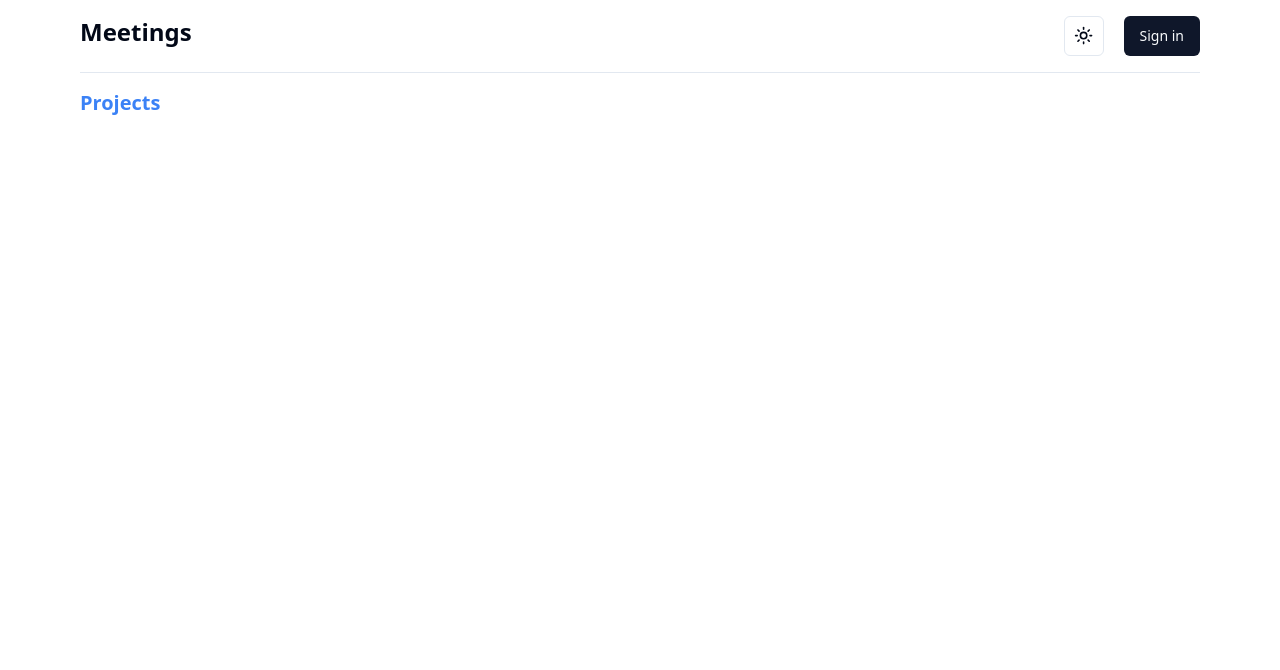
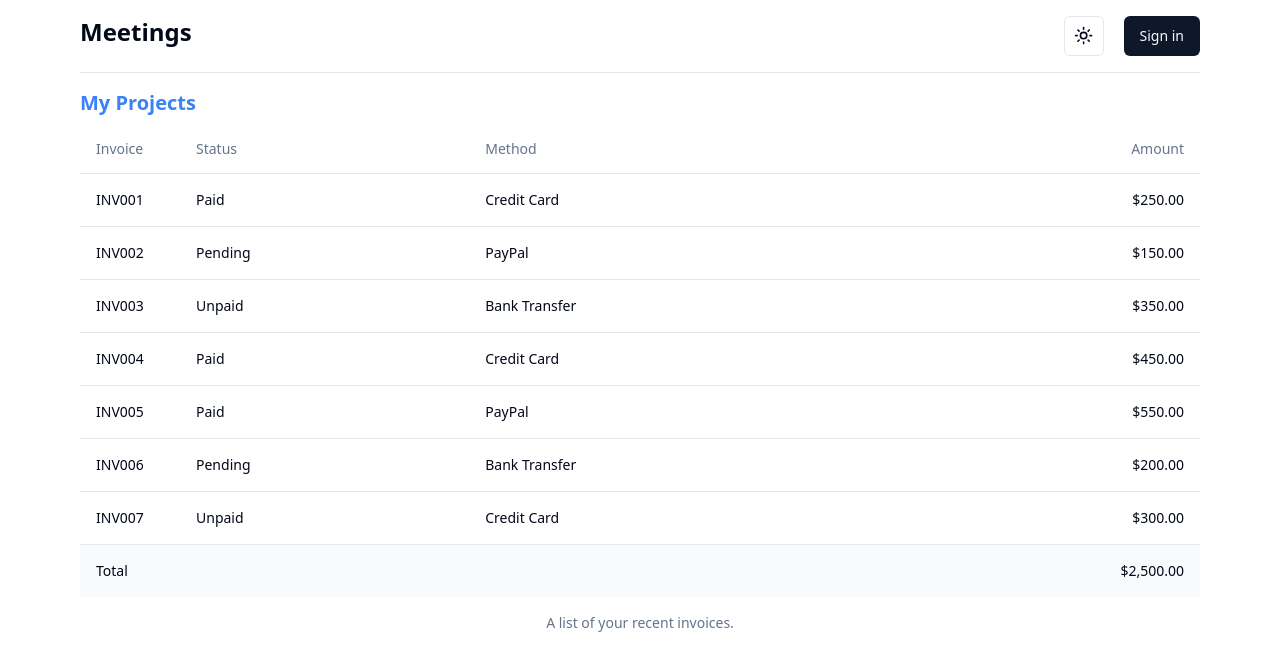
Before and after one commit to simonjcarr/meetings, a Next.js app: page /projects in a window 1280 px wide. Shown: the top 670 px of the page. Built offline with nearby package versions, Linux system fonts and the light colour scheme; no server answers.

Commit message:
add ProjectList to project detail page

```diff
--- /dev/null
+++ b/src/app/components/projects/ProjectList.tsx
@@ -0,0 +1,87 @@
+import {
+    Table,
+    TableBody,
+    TableCaption,
+    TableCell,
+    TableFooter,
+    TableHead,
+    TableHeader,
+    TableRow,
+} from "@/components/ui/table"
+
+const invoices = [
+    {
+        invoice: "INV001",
+        paymentStatus: "Paid",
+        totalAmount: "$250.00",
+        paymentMethod: "Credit Card",
+    },
+    {
+        invoice: "INV002",
+        paymentStatus: "Pending",
+        totalAmount: "$150.00",
+        paymentMethod: "PayPal",
+    },
+    {
+        invoice: "INV003",
+        paymentStatus: "Unpaid",
+        totalAmount: "$350.00",
+        paymentMethod: "Bank Transfer",
+    },
+    {
+        invoice: "INV004",
+        paymentStatus: "Paid",
+        totalAmount: "$450.00",
+        paymentMethod: "Credit Card",
+    },
+    {
+        invoice: "INV005",
+        paymentStatus: "Paid",
+        totalAmount: "$550.00",
+        paymentMethod: "PayPal",
+    },
+    {
+        invoice: "INV006",
+        paymentStatus: "Pending",
+        totalAmount: "$200.00",
+        paymentMethod: "Bank Transfer",
+    },
+    {
+        invoice: "INV007",
+        paymentStatus: "Unpaid",
+        totalAmount: "$300.00",
+        paymentMethod: "Credit Card",
+    },
+]
+
+export default function ProjectList() {
+    return (
+        <Table>
+            <TableCaption>A list of your recent invoices.</TableCaption>
+            <TableHeader>
+                <TableRow>
+                    <TableHead className="w-[100px]">Invoice</TableHead>
+                    <TableHead>Status</TableHead>
+                    <TableHead>Method</TableHead>
+                    <TableHead className="text-right">Amount</TableHead>
+                </TableRow>
+            </TableHeader>
+            <TableBody>
+                {invoices.map((invoice) => (
+                    <TableRow key={invoice.invoice}>
+                        <TableCell className="font-medium">{invoice.invoice}</TableCell>
+                        <TableCell>{invoice.paymentStatus}</TableCell>
+                        <TableCell>{invoice.paymentMethod}</TableCell>
+                        <TableCell className="text-right">{invoice.totalAmount}</TableCell>
+                    </TableRow>
+                ))}
+            </TableBody>
+            <TableFooter>
+                <TableRow>
+                    <TableCell colSpan={3}>Total</TableCell>
+                    <TableCell className="text-right">$2,500.00</TableCell>
+                </TableRow>
+            </TableFooter>
+        </Table>
+    )
+}
--- a/src/app/projects/[projectId]/page.tsx
+++ b/src/app/projects/[projectId]/page.tsx
@@ -1,12 +1,13 @@
 import PageHeader from '@/app/components/PageHeader'
 import WidthLayout from '@/app/components/WidthLayout'
 import React from 'react'
+
 
 const page = ( { params } : { params: { projectId: string}} ) => {
   return (
     <WidthLayout>
       <PageHeader title="Project Detail" />
-      <div>Project Detail page for project id {params.projectId }</div>
+      <div>Project Detail page for project id {params.projectId}</div>
     </WidthLayout>
   )
 }
--- a/src/app/projects/page.tsx
+++ b/src/app/projects/page.tsx
@@ -1,14 +1,15 @@
 import React from 'react'
 import WidthLayout from '../components/WidthLayout'
 import PageHeader from '@/app/components/PageHeader'
-
+import ProjectList from '@/app/components/projects/ProjectList'
 const page = () => {
-    return (
-      <WidthLayout>
-            <div>
-                <PageHeader title='Projects' />
-          </div>
-      </WidthLayout>
+  return (
+    <WidthLayout>
+      <div>
+        <PageHeader title='My Projects' />
+        <ProjectList />
+      </div>
+    </WidthLayout>
   )
 }
 
```
